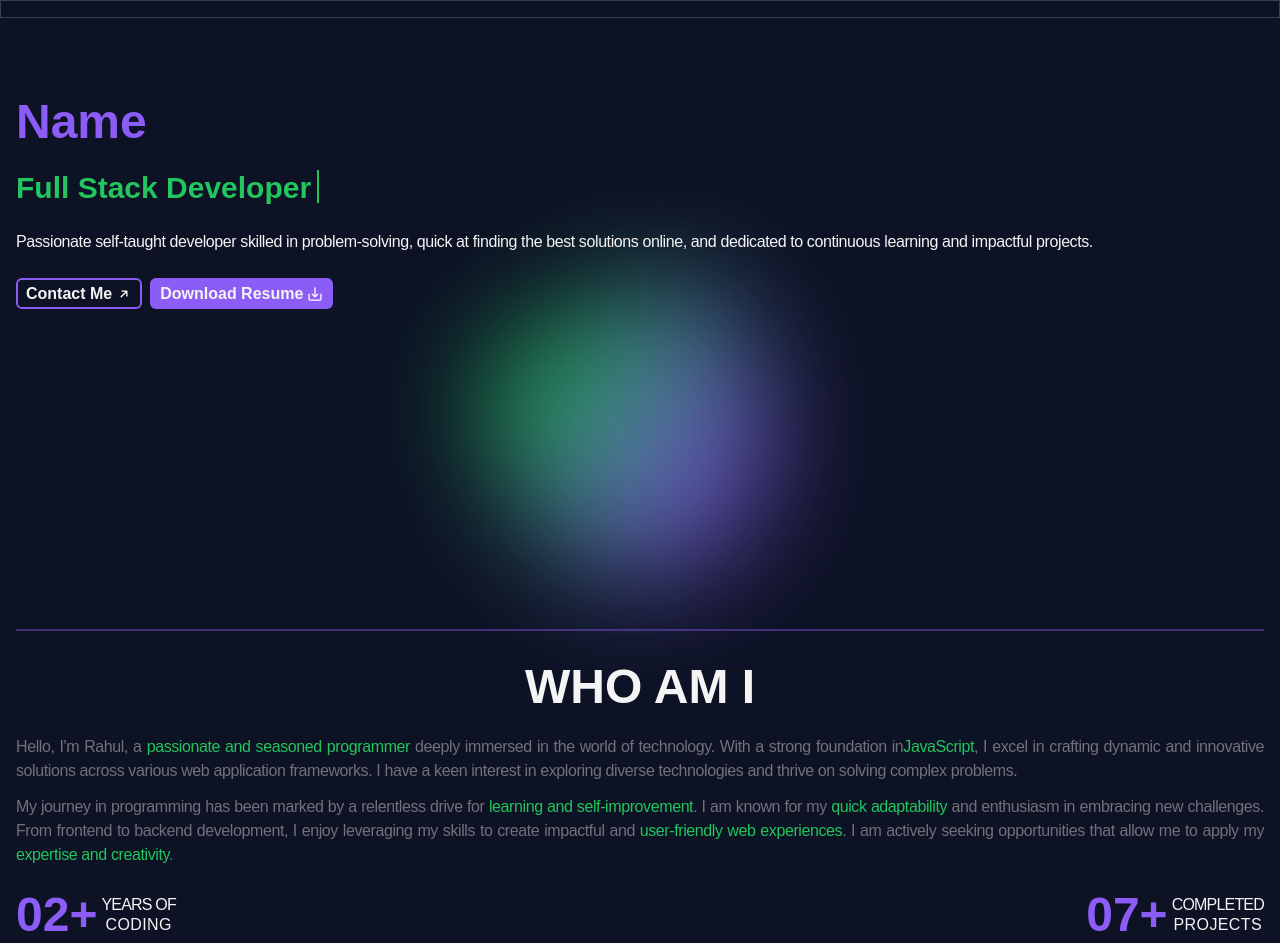
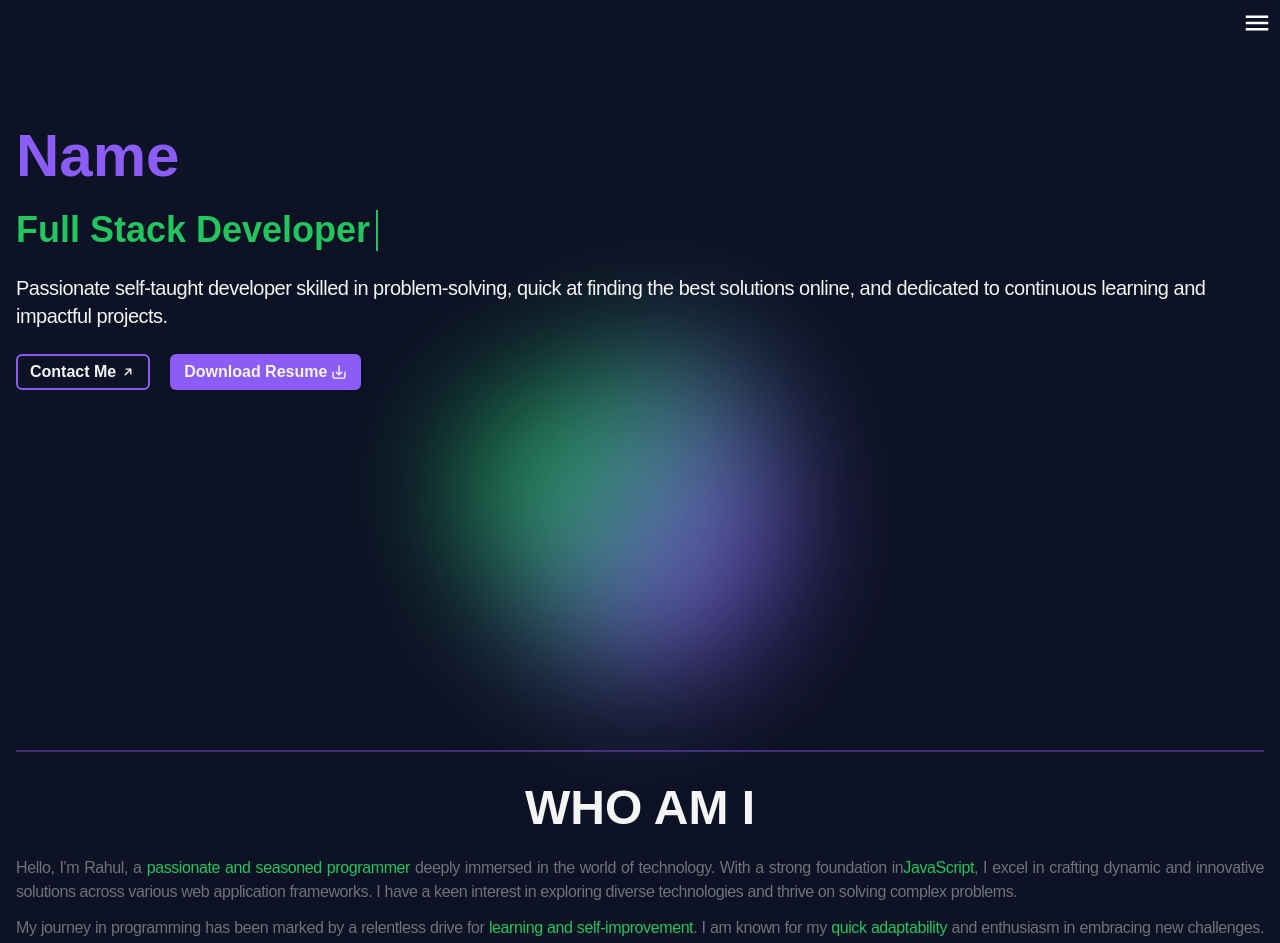
Before and after one commit to programmer-rahul/personal-portfolio, a Next.js app: page / in a window 1280 px wide. Shown: the top 943 px of the page. Built offline with nearby package versions, Linux system fonts and the light colour scheme; a web font is replaced by a local one.

Commit message:
feat: add responsiveness for small devices (sm)

```diff
--- a/app/components/about/about-exp.tsx
+++ b/app/components/about/about-exp.tsx
@@ -1,17 +1,17 @@
 export default function AboutExp() {
   return (
-    <div className="flex select-none justify-between w-full uppercase">
-      <div className="flex gap-1">
-        <p className="text-5xl font-bold text-main">02+</p>
-        <div className="flex flex-col items-center justify-center text-base leading-5 tracking-tighter">
+    <div className="flex w-full select-none justify-between uppercase sm:justify-center sm:gap-20">
+      <div className="flex gap-2">
+        <p className="text-5xl font-bold text-main sm:text-6xl">02+</p>
+        <div className="flex flex-col items-center justify-center text-base leading-5 tracking-tighter sm:text-xl sm:leading-6">
           <span className="text-primary-foreground">Years Of</span>
           <span className="tracking-wide text-primary-foreground">Coding</span>
         </div>
       </div>
 
-      <div className="flex gap-1">
-        <p className="text-5xl font-bold text-main">07+</p>
-        <div className="flex flex-col items-center justify-center text-base leading-5 tracking-tighter">
+      <div className="flex gap-2">
+        <p className="text-5xl font-bold text-main sm:text-6xl">07+</p>
+        <div className="flex flex-col items-center justify-center text-base leading-5 tracking-tighter sm:text-xl sm:leading-6">
           <span className="text-primary-foreground">Completed</span>
           <span className="tracking-wide text-primary-foreground">
             Projects
--- a/app/components/about/about-section.tsx
+++ b/app/components/about/about-section.tsx
@@ -11,6 +11,7 @@ export default function AboutSection() {
         <AboutText />
 
         <AboutExp />
+
       </div>
     </section>
   );
--- /dev/null
+++ b/app/components/header/bar-icon.tsx
@@ -0,0 +1,9 @@
+import Image from "next/image";
+
+export default function BarIcon() {
+  return (
+    <div className="cursor-pointer">
+      <Image src="/svg/bar.svg" width={30} height={30} alt="bar-icon" />
+    </div>
+  );
+}
--- a/app/components/header/header.tsx
+++ b/app/components/header/header.tsx
@@ -1,16 +1,20 @@
 import CircularLightEffect from "../ui/circular-light-effect";
+import BarIcon from "./bar-icon";
 import NavBar from "./nav-bar";
 
 export default function Header() {
   return (
     <header>
-      <div className="flex justify-center border p-2">
+      <div className="flex justify-between p-2">
         {/* navigation links  */}
         <NavBar />
 
-        <div className="absolute -top-40 -z-10 border">
+        <BarIcon />
+
+        <div className="absolute -top-40 -z-10">
           <CircularLightEffect />
         </div>
+
       </div>
     </header>
   );
--- a/app/components/header/nav-bar.tsx
+++ b/app/components/header/nav-bar.tsx
@@ -2,8 +2,8 @@ import Link from "next/link";
 
 export default function NavBar() {
   return (
-    <nav className="hidden">
-      <ul className="z-10 flex gap-14 text-xl text-secondary-foreground">
+    <nav >
+      <ul className="z-10 gap-14 text-xl text-secondary-foreground hidden">
         <li>
           <Link href="/">Home</Link>
         </li>
--- a/app/components/home/home-section.tsx
+++ b/app/components/home/home-section.tsx
@@ -4,7 +4,7 @@ import IntroPanel from "./intro-panel";
 export default function HomeSection() {
   return (
     <section>
-      <div className="flex flex-col items-center justify-center pt-20 pb-10">
+      <div className="flex flex-col items-center justify-center pt-20 pb-10 sm:py-20">
         <IntroPanel />
         <div className="-mt-10 -z-10">
           <BlobAnimation />
--- a/app/components/home/intro-panel.tsx
+++ b/app/components/home/intro-panel.tsx
@@ -5,9 +5,9 @@ import LanguagesImageBg from "../ui/languages-image-bg";
 export default function IntroPanel() {
   return (
     <div className="relative w-full select-none space-y-6">
-      <h2 className="text-5xl font-bold text-main">Name</h2>
+      <h2 className="text-5xl sm:text-6xl font-bold text-main">Name</h2>
       <TypeWriterText />
-      <p className="font-secondary text-base tracking-tight text-primary-foreground">
+      <p className="font-secondary text-base sm:text-xl tracking-tight text-primary-foreground">
         Passionate self-taught developer skilled in problem-solving, quick at
         finding the best solutions online, and dedicated to continuous learning
         and impactful projects.
--- a/app/components/home/type-writer-text.tsx
+++ b/app/components/home/type-writer-text.tsx
@@ -1,6 +1,6 @@
 export default function TypeWriterText() {
   return (
-    <div className="typewriter-text text-3xl">
+    <div className="typewriter-text text-3xl sm:text-4xl">
       <span></span>
     </div>
   );
--- a/app/components/skills/skills-section.tsx
+++ b/app/components/skills/skills-section.tsx
@@ -3,16 +3,14 @@ import Skills from "./skills";
 
 export default function SkillsSection() {
   return (
-    <section id='skills'>
-      <div className="flex w-full flex-col space-y-6 py-20">
+    <section id="skills">
+      <div className="flex w-full flex-col space-y-6 py-20 sm:py-8">
         <div>
-          <SectionHeading text="Skills"/>
+          <SectionHeading text="Skills" />
         </div>
-
 
         {/* skills container  */}
         <Skills />
-
       </div>
     </section>
   );
--- a/app/components/ui/blob-animation.tsx
+++ b/app/components/ui/blob-animation.tsx
@@ -1,7 +1,7 @@
 export default function BlobAnimation() {
   return (
-    <div className="blob-container opacity-80 h-80 w-80 scale-90 blur-3xl">
-      <div className="blob w-full h-full" />
+    <div className="blob-container h-80 w-80 scale-90 opacity-80 blur-3xl sm:scale-100">
+      <div className="blob h-full w-full" />
     </div>
   );
 }
--- a/components/home/contact-and-resume-btns.tsx
+++ b/components/home/contact-and-resume-btns.tsx
@@ -4,7 +4,7 @@ import Button from "../ui/button";
 
 export default function ContactAndResumeBtns() {
   return (
-    <div className="flex gap-2">
+    <div className="flex gap-2 sm:gap-5">
       <Button type="secondary" text="Contact Me" icon="/svg/arrow.svg" />
       <Button type="primary" text="Download Resume" icon="/svg/download.svg" />
     </div>
--- a/components/ui/button.tsx
+++ b/components/ui/button.tsx
@@ -10,7 +10,7 @@ interface IconButtonProps {
 }
 
 const defaultClasses =
-  "border-2 text-base px-2 py-[.1rem] rounded-md text-primary font-semibold hover:opacity-90 flex items-center transition-all hover:scale-105 hover:translate-x-1 cursor-pointer gap-1";
+  "border-2 text-base px-2 py-[.1rem] sm:py-1 sm:px-3 rounded-md text-primary font-semibold hover:opacity-90 flex items-center transition-all hover:scale-105 hover:translate-x-1 cursor-pointer gap-1";
 
 const primaryClasses = "border-transparent bg-main text-primary";
 const secondaryClasses = "border-main bg-transparent text-primary-foreground";
```
Also changed, not shown: public/svg/bar.svg (added).
